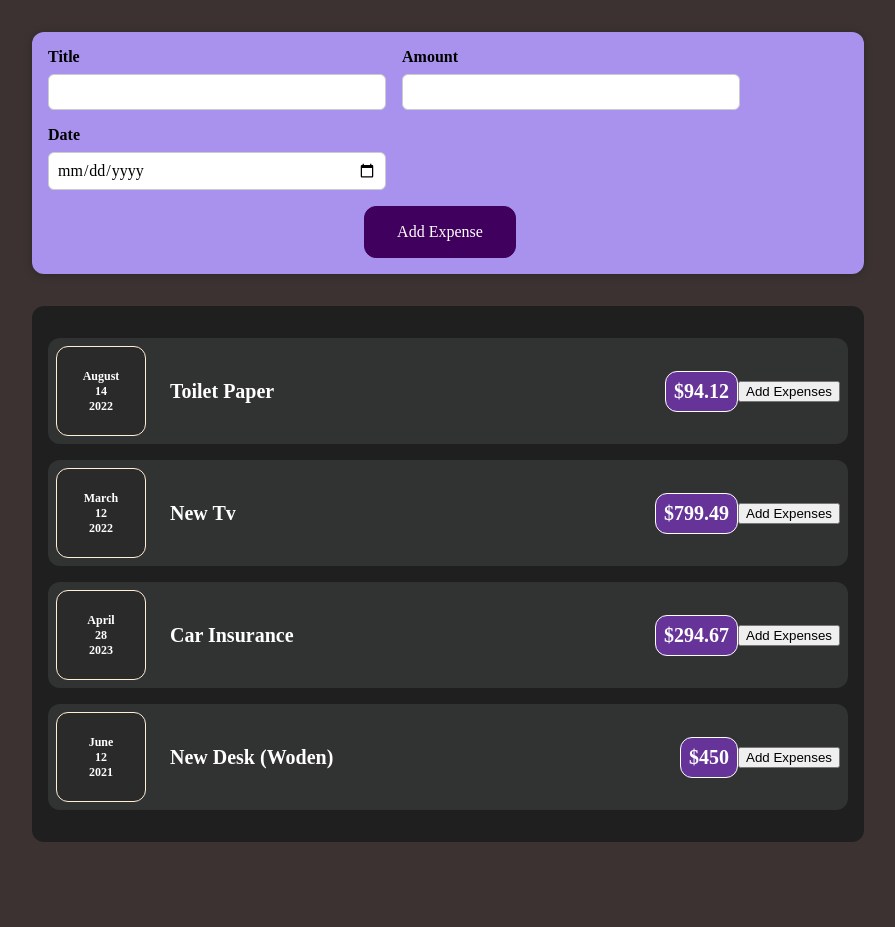
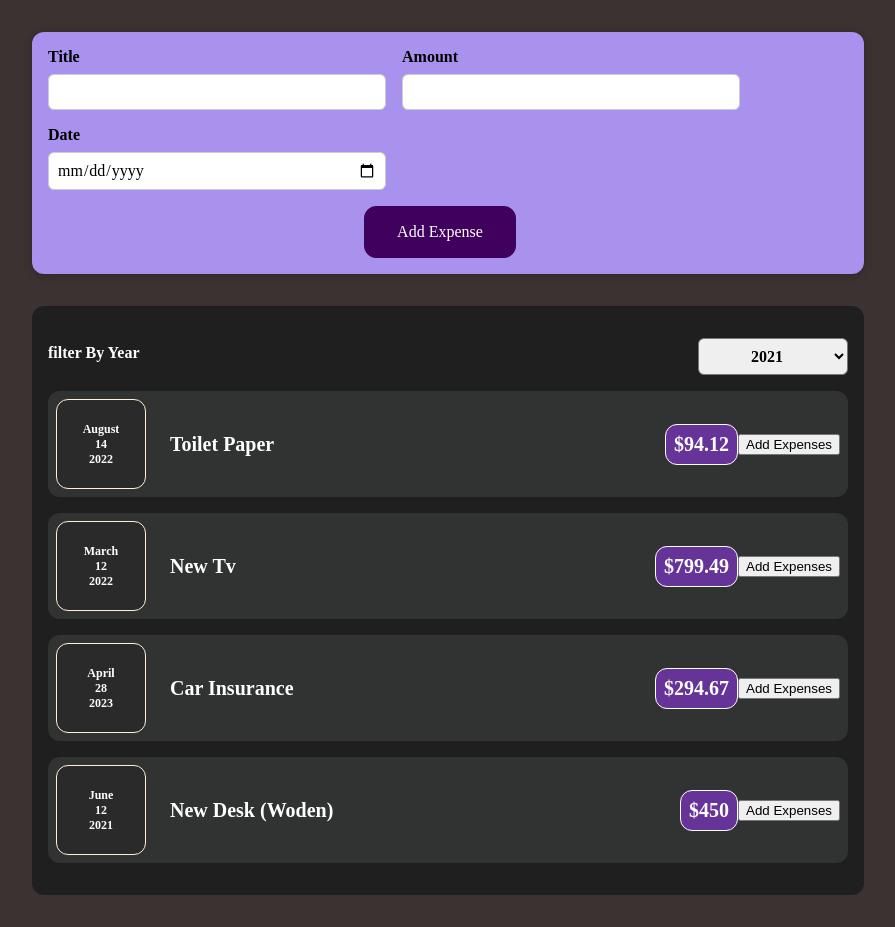
Before and after one commit to Chikmurgechetan/react, a React (Create React App) app: page / in a window 1280 px wide. Shown: the whole page, without its empty margins (192-1087 px from the left). Before the commit the page ends 874 px from the top, so only its background shows below. Built offline with nearby package versions, Linux system fonts and the light colour scheme.

Commit message:
Adding the filter in it

```diff
--- a/src/Components/Expenses/Expenses.js
+++ b/src/Components/Expenses/Expenses.js
@@ -1,14 +1,21 @@
+import React,{useState} from 'react';
 import Card from '../UI/Card';
 import './Expense.css';
 import ExpenseItem from './ExpenseItem';
+import ExpensesFilter from './ExpensesFilter';
 
 const Expenses = (props) =>{
 
+    const [filteredYear, setFilteredYear] = useState('2021');
+
+    const filterChangeHandler = selectedYear =>{
+        setFilteredYear(selectedYear);
+    }
+
     return (
         <Card className="expense">
-
-
-        <ExpenseItem
+       <ExpensesFilter selected={filteredYear} onChangeFilter={filterChangeHandler} />
+       <ExpenseItem
         title={props.items[0].title}
         amount={props.items[0].amount}
         date={props.items[0].date}
--- /dev/null
+++ b/src/Components/Expenses/ExpensesFilter.css
@@ -0,0 +1,24 @@
+.expenses-filter{
+    color: white;
+    padding: o 1rem;
+}
+
+.expenses-filter__control{
+    display: flex;
+    width: 100%;
+    align-items: center;
+    justify-content: space-between;
+     margin: 1rem 0;
+}
+
+.expenses-filter label{
+    font-weight: bold;
+    margin-bottom: 0.5rem;
+}
+
+.expenses-filter select{
+    font:inherit;
+    padding: 0.5rem 3rem;
+    font-weight:bold;
+    border-radius: 6px;
+}
--- /dev/null
+++ b/src/Components/Expenses/ExpensesFilter.js
@@ -0,0 +1,30 @@
+import React from 'react';
+import './ExpensesFilter.css';
+const ExpensesFilter = (props) =>{
+   const dropdownChangeHanler = (event) =>{
+      props.onChangeFilter(event.target.value);
+   };
+
+
+  return(
+    <div className='expenses-filter'>
+        <div className='expenses-filter__control'>
+            <label>filter By Year</label>
+            <select value={props.selected} onChange={dropdownChangeHanler}>
+                <option value='2023'>2023</option>
+                <option value='2022'>2022</option>
+                <option value='2021'>2021</option>
+                <option value='2020'>2020</option>
+
+            </select>
+        </div>
+    </div>
+  )
+
+
+
+
+
+
+}
+export default ExpensesFilter;
```
Also changed, not shown: src/Components/Expenses/Expenses.css (added).
